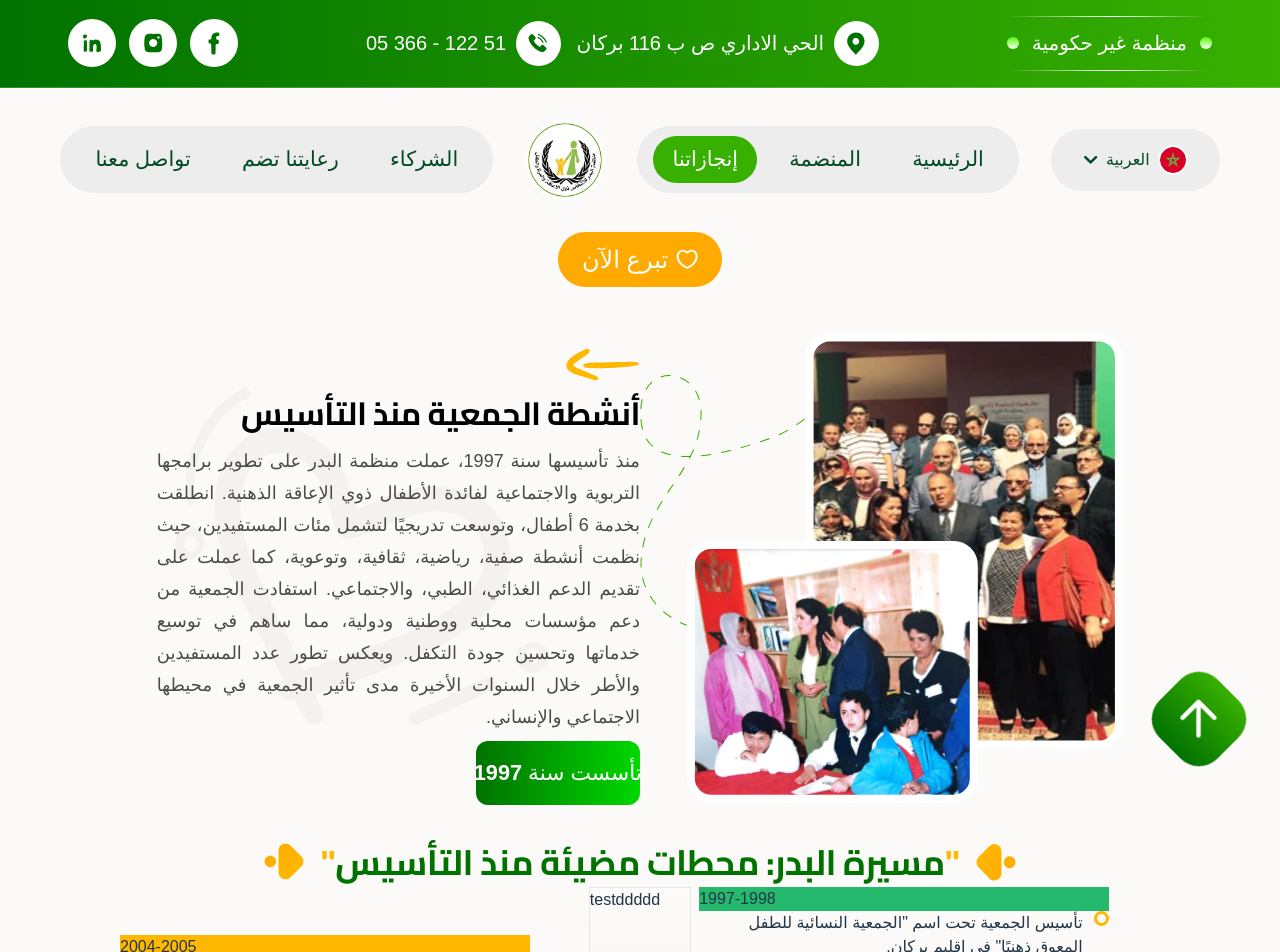
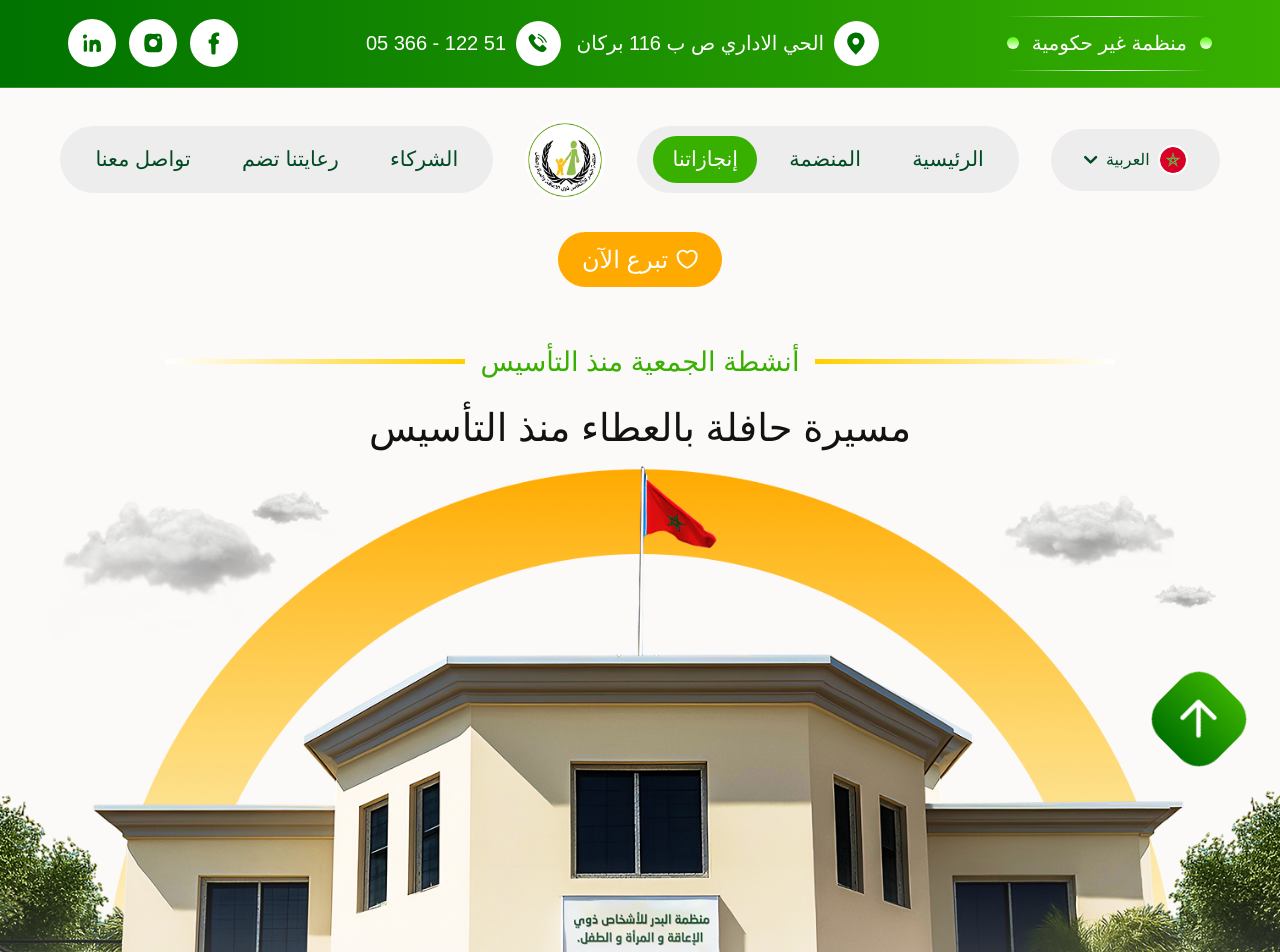
Before and after one commit to SOFT-CACTUS-INTERN/organisme-badr-web, a React (Vite) app in the folder FrontEnd/: page /#/Achievements in a window 1280 px wide. Shown: the top 952 px of the page. Built offline with nearby package versions, Linux system fonts and the light colour scheme; a web font is replaced by a local one.

Commit message:
introAchev

```diff
--- a/FrontEnd/src/Components/IntroAchev.jsx
+++ b/FrontEnd/src/Components/IntroAchev.jsx
@@ -1,8 +1,17 @@
-const IntroAchev = () => {
-    return (
-        <></>
-     );
+import React from 'react'
+import Title from './Title'
 
+function IntroAchev() {
+  return (
+  <section>
+        <Title title="أنشطة الجمعية منذ التأسيس" mini_title="مسيرة حافلة بالعطاء منذ التأسيس" />
+        <div className=''>
+            <img src="/organisme-badr-web/images/photo11.png" alt="" className='2xl:w-full' />
+        </div>
+
+
+  </section>
+  )
 }
 
-export default IntroAchev;
+export default IntroAchev
```
Also changed, not shown: FrontEnd/public/images/photo11.png (added), FrontEnd/src/assets/svg/svg01.svg (added).
